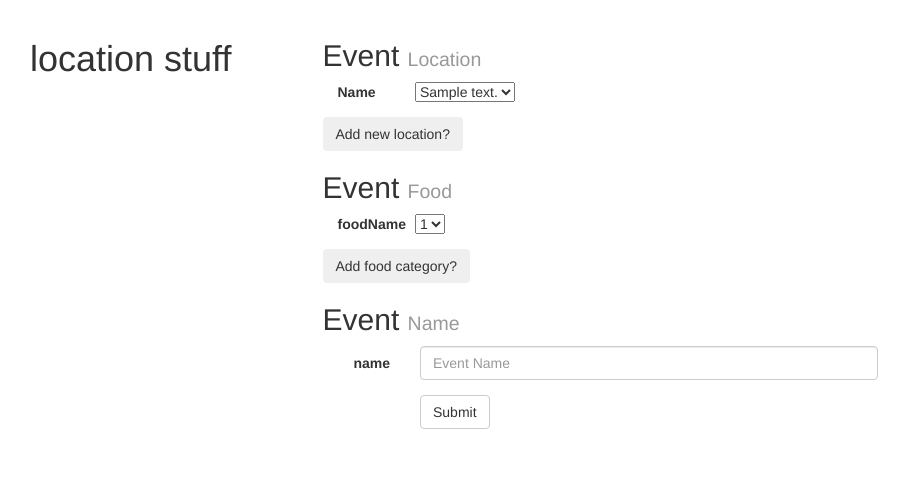
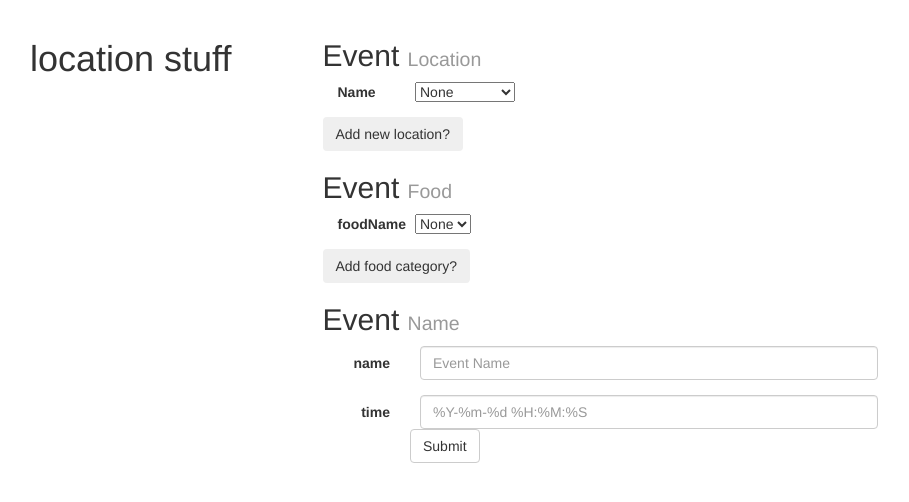
Before and after one commit to billliu1992/cs411project, a Flask app: page /edit_new in a window 1280 px wide. Shown: the part 51-553 px from the top of the page, without its empty margins (40-949 px from the left). Run offline with Flask 2, Linux system fonts and the light colour scheme; tables that the repository leaves empty or names only in its code hold one stand-in row (values such as "Sample post"); data that the repository does not hold is empty; some libraries are stand-ins or nearby versions.

Commit message:
added time to edit event

```diff
--- a/python/templates/event_new.html
+++ b/python/templates/event_new.html
@@ -54,6 +54,7 @@
 		<div class="form-group">
 			<label for="event_location_name" class="col-sm-2 control-label">Name</label>
 			<select id="location-select">
+				<option>None</option>
 				{% for location in all_locations %}
 					<option value="{{location.0}}">{{location.1}}</option>
 				{% endfor %}
@@ -90,6 +91,7 @@
 		<div class="form-group">
 			<label for="event_food_name" class="col-sm-2 control-label">foodName</label>
 			<select id="food-select">
+				<option>None</option>
 				{% for food in all_foods %}
 					<option value="{{food.0}}">{{food.1}}</option>
 				{% endfor %}
@@ -131,6 +133,14 @@
 						   value="{{event.name}}" placeholder="Event Name">
 				</div>
 			</div>
+
+			<div class="form-group">
+				<label for="event_time" class="col-sm-2 control-label">time</label>
+				<div class="col-sm-10">
+					<input type="text" class="form-control" name="event_time"
+						   value="{{event.time}}" placeholder="%Y-%m-%d %H:%M:%S">
+			</div>
+
 			<div class="form-group">
 				<div class="col-sm-offset-2 col-sm-10">
 					<button type="submit" class="btn btn-default">Submit</button>
--- a/python/views.py
+++ b/python/views.py
@@ -195,9 +195,15 @@ def event_new():
 		if(foodid.isdigit()):
 			event.food = FoodUtil.get_food(int(foodid))
 
-		event.food.foodName = request.form['event_food_name']
+		event.name = request.form['event_name']
 
-		event.name = request.form['event_name']
+		if(request.form['event_time'] != ""):
+			try:
+				event_date = convert_str_to_datetime(request.form['event_time'])
+				event.time = event_date
+			except ValueError:
+				flash("You entered a datetime of the wrong format. The required format is: %Y-%m-%d %H:%M:%S")
+				return redirect('/edit/' + id)
 
 		EventUtil.update_event(event)
 
```
